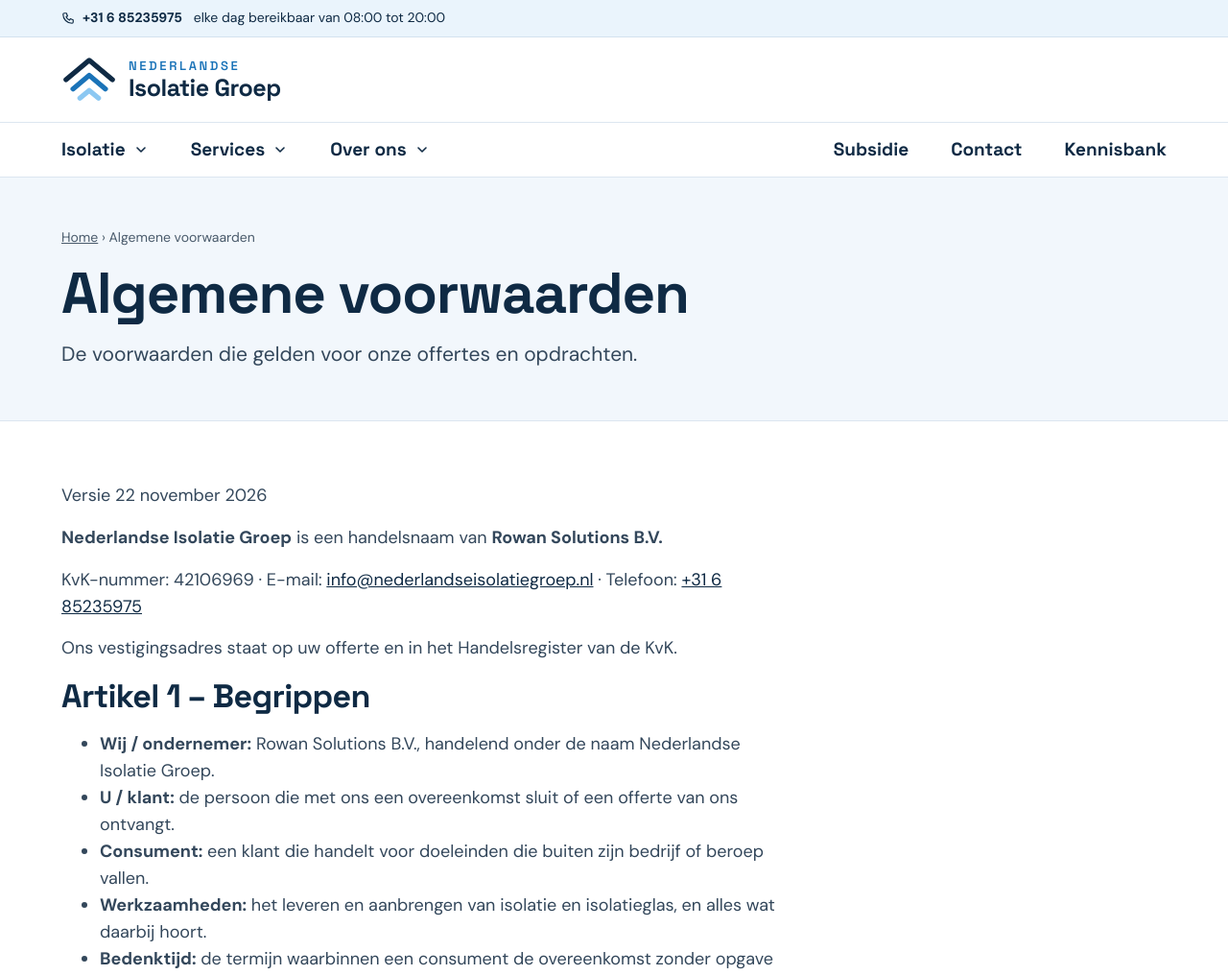
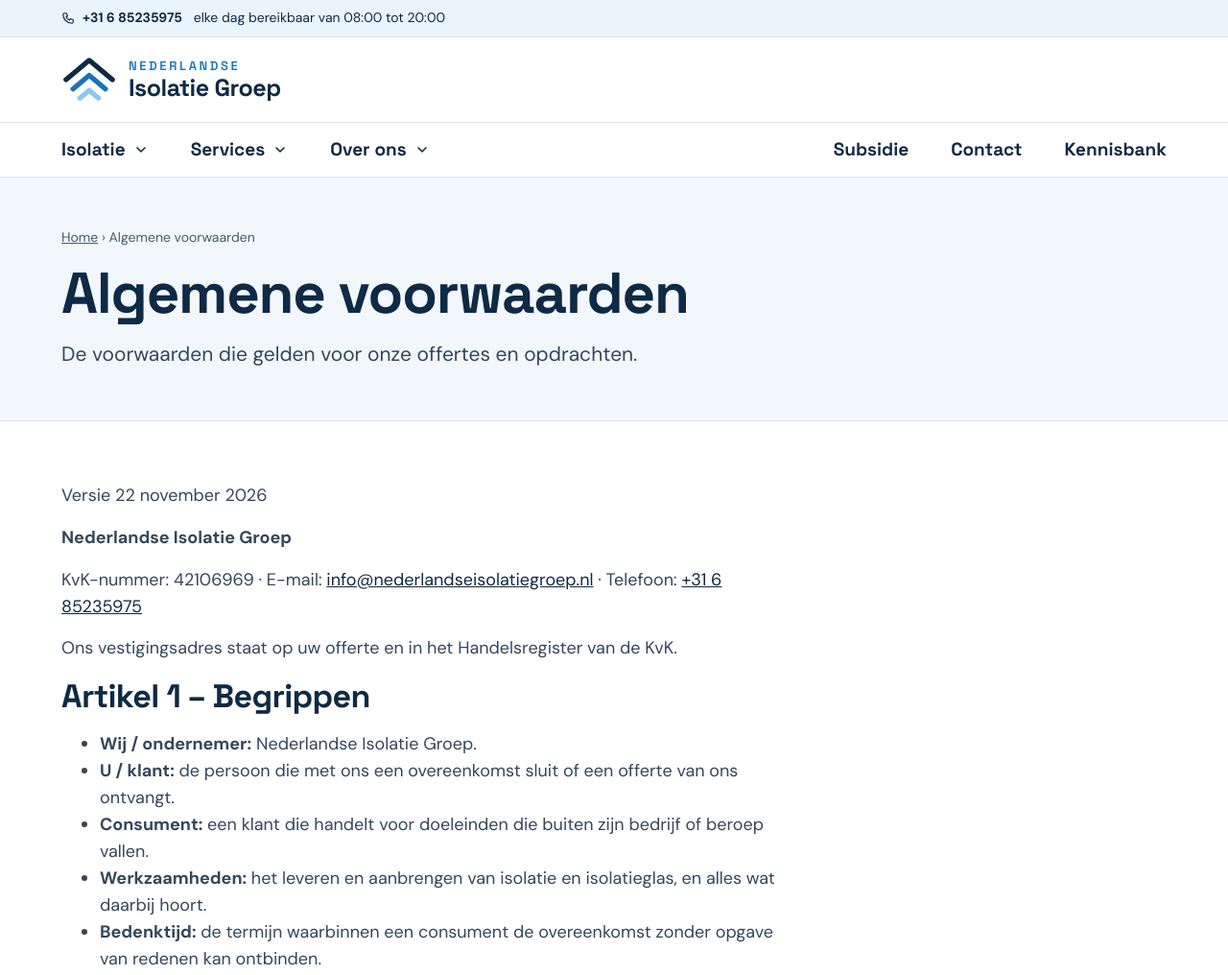
Before and after one commit to lutjebroeker/nederlandseisolatiegroep, a plain HTML site: page voorwaarden.html in a window 1280 px wide. Shown: the top 1016 px of the page at 96% size. Drawn offline with Linux system fonts and the light colour scheme.

Commit message:
Rowan Solutions B.V. van de website gehaald
Footer, privacyverklaring en algemene voorwaarden noemen nu alleen
Nederlandse Isolatie Groep.

Co-Authored-By: Claude Opus 5.5 <noreply@anthropic.com>
Claude-Session: https://claude.ai/code/session_01DHJhyYc5bM4krobYKPs7ET

```diff
--- a/voorwaarden.html
+++ b/voorwaarden.html
@@ -246,14 +246,14 @@ button:focus-visible,a:focus-visible{outline:3px solid var(--groen-t);outline-of
 <section class="inh"><div class="wrap"><div class="tekst artikeltekst"><p class="datum">Versie 22 november 2026</p>
 
 <div class="kader">
-<p><strong>Nederlandse Isolatie Groep</strong> is een handelsnaam van <strong>Rowan Solutions B.V.</strong></p>
+<p><strong>Nederlandse Isolatie Groep</strong></p>
 <p>KvK-nummer: 42106969 · E-mail: <a href="mailto:info@nederlandseisolatiegroep.nl">info@nederlandseisolatiegroep.nl</a> · Telefoon: <a href="tel:+31685235975">+31 6 85235975</a></p>
 <p>Ons vestigingsadres staat op uw offerte en in het Handelsregister van de KvK.</p>
 </div>
 
 <h2>Artikel 1 – Begrippen</h2>
 <ul>
-<li><strong>Wij / ondernemer:</strong> Rowan Solutions B.V., handelend onder de naam Nederlandse Isolatie Groep.</li>
+<li><strong>Wij / ondernemer:</strong> Nederlandse Isolatie Groep.</li>
 <li><strong>U / klant:</strong> de persoon die met ons een overeenkomst sluit of een offerte van ons ontvangt.</li>
 <li><strong>Consument:</strong> een klant die handelt voor doeleinden die buiten zijn bedrijf of beroep vallen.</li>
 <li><strong>Werkzaamheden:</strong> het leveren en aanbrengen van isolatie en isolatieglas, en alles wat daarbij hoort.</li>
@@ -360,7 +360,7 @@ button:focus-visible,a:focus-visible{outline:3px solid var(--groen-t);outline-of
 <h2>Modelformulier voor herroeping</h2>
 <div class="formulier">
 <p><em>Vul dit formulier alleen in en stuur het alleen terug als u de overeenkomst wilt herroepen.</em></p>
-<p>Aan: Rowan Solutions B.V., handelend onder de naam Nederlandse Isolatie Groep<br>E-mail: info@nederlandseisolatiegroep.nl</p>
+<p>Aan: Nederlandse Isolatie Groep<br>E-mail: info@nederlandseisolatiegroep.nl</p>
 <p>Ik deel u hierbij mede dat ik onze overeenkomst betreffende de uitvoering van de volgende dienst herroep:</p>
 <p>…………………………………………………………</p>
 <p>Gesloten op: ………………………</p>
@@ -386,7 +386,7 @@ button:focus-visible,a:focus-visible{outline:3px solid var(--groen-t);outline-of
 </div>
 </div>
 <div class="wrap" style="padding-top:20px;padding-bottom:28px;border-top:1px solid #D3E2EF;display:flex;flex-wrap:wrap;gap:12px 28px;font-size:14px;color:var(--tekst)">
-<span>© 2026 Nederlandse Isolatie Groep, een handelsnaam van Rowan Solutions B.V.</span><a href="privacy.html">Privacyverklaring</a><a href="voorwaarden.html">Voorwaarden</a><a href="cookies.html">Cookies</a>
+<span>© 2026 Nederlandse Isolatie Groep</span><a href="privacy.html">Privacyverklaring</a><a href="voorwaarden.html">Voorwaarden</a><a href="cookies.html">Cookies</a>
 </div>
 </footer>
 
```
Also changed, not shown: bodemisolatie.html (+1 -1 lines), contact.html (+1 -1 lines), cookies.html (+1 -1 lines), dakisolatie.html (+1 -1 lines), index.html (+1 -1 lines), isolatieglas.html (+1 -1 lines), kennisbank.html (+1 -1 lines), kosten-spouwmuurisolatie.html (+1 -1 lines), kruipruimte-isoleren.html (+1 -1 lines), over-ons.html (+1 -1 lines), privacy.html (+3 -3 lines), spouwmuurisolatie.html (+1 -1 lines), subsidie.html (+1 -1 lines), vloerisolatie.html (+1 -1 lines), 2 more files.
